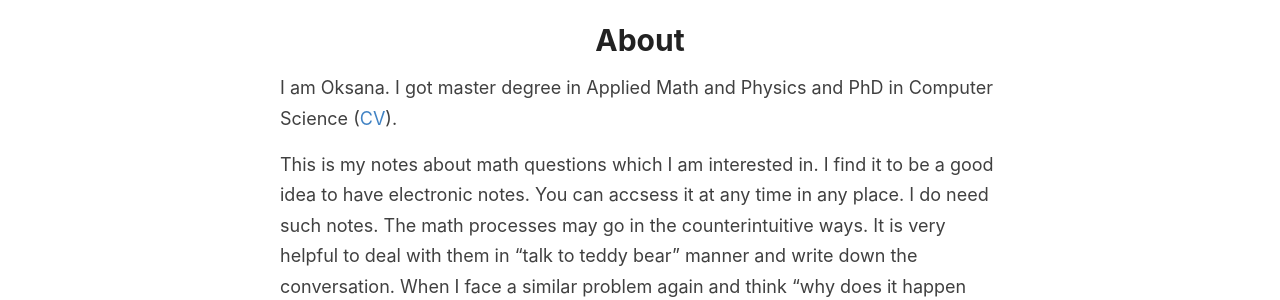
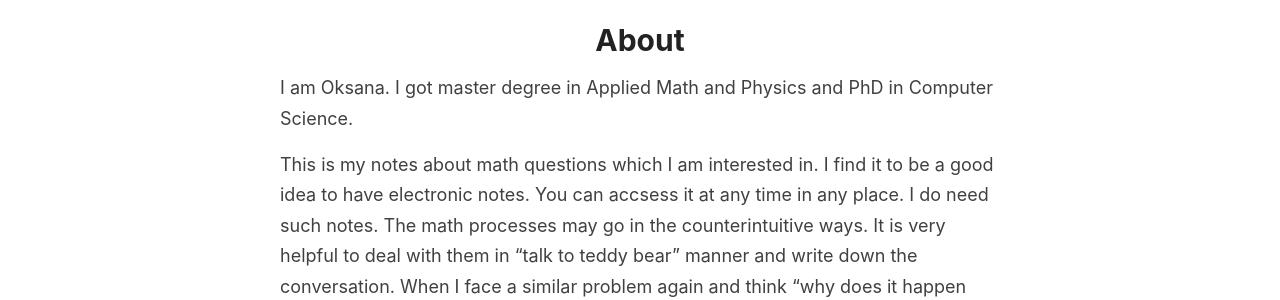
Before and after one commit to oksana-the-pooh/oksana-the-pooh.github.io, a Jekyll site: the page built from _pages/about.md, in a window 1280 px wide. Shown: the part 172-472 px from the top of the page. Built offline with Jekyll 4.4.1, drawn with Linux system fonts in a browser that asks for light colours.

```diff
--- a/_pages/about.md
+++ b/_pages/about.md
@@ -4,6 +4,6 @@ title: About
 permalink: /about/
 ---
 
-I am Oksana. I got master degree in Applied Math and Physics and PhD in Computer Science (<a href="https://oksana-the-pooh.github.io/files/cv_v3.pdf">CV</a>).
+I am Oksana. I got master degree in Applied Math and Physics and PhD in Computer Science.
 
 This is my notes about math questions which I am interested in. I find it to be a good idea to have electronic notes. You can accsess it at any time in any place. I do need such notes. The math processes may go in the counterintuitive ways. It is very helpful to deal with them in "talk to teddy bear" manner and write down the conversation. When I face a similar problem again and think "why does it happen that way?", I can open my notes and "ah, that's why". So I am going to deal with every question in details, long, boring, without any steps skipping. When I studied theoretical physics, the books of Landau and Lifshitz (I highly recommend them to everyone who thinks his life is too simple and lighthearted) were my coffee table books. "It is easy to see" is very frequent throughout the books. Since that time I very well know where this is going. The day will pass and night will come while you try to see this “easy”. So there is no "It is easy to see" in these notes!
```
